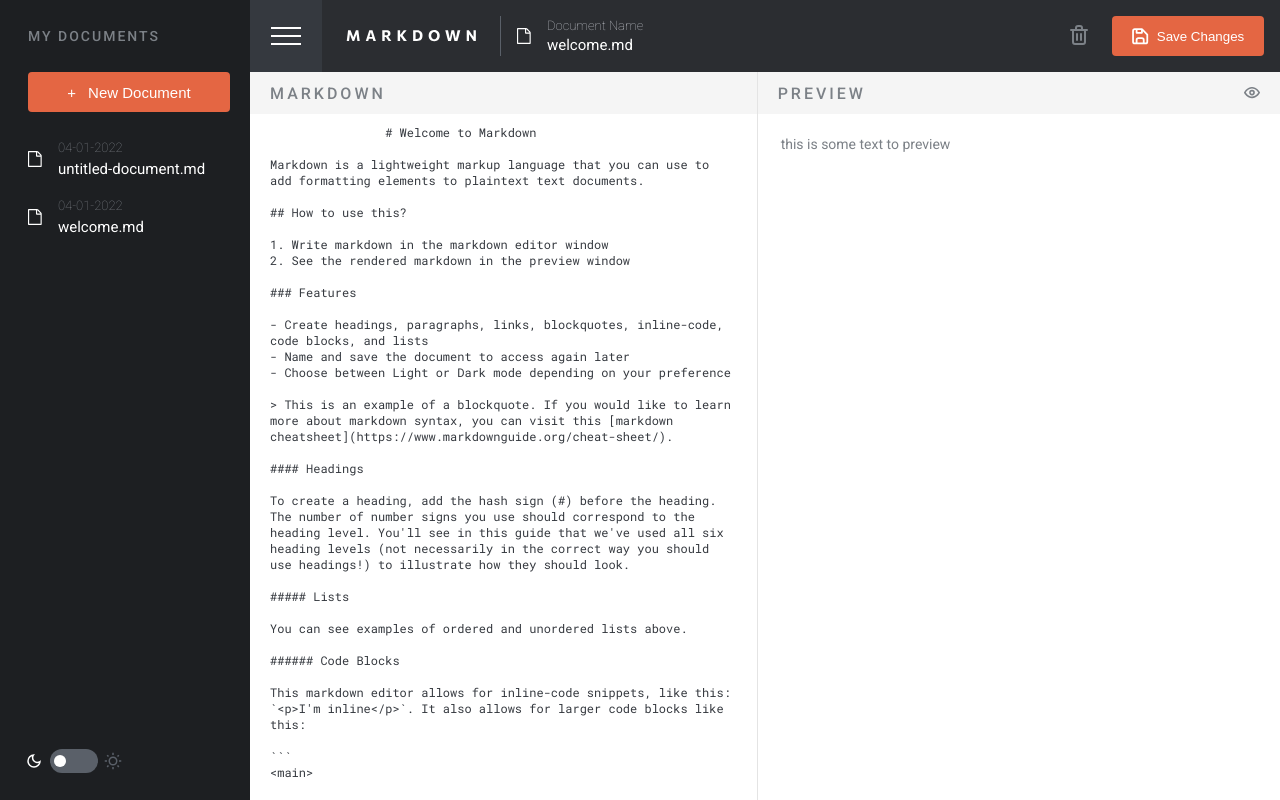
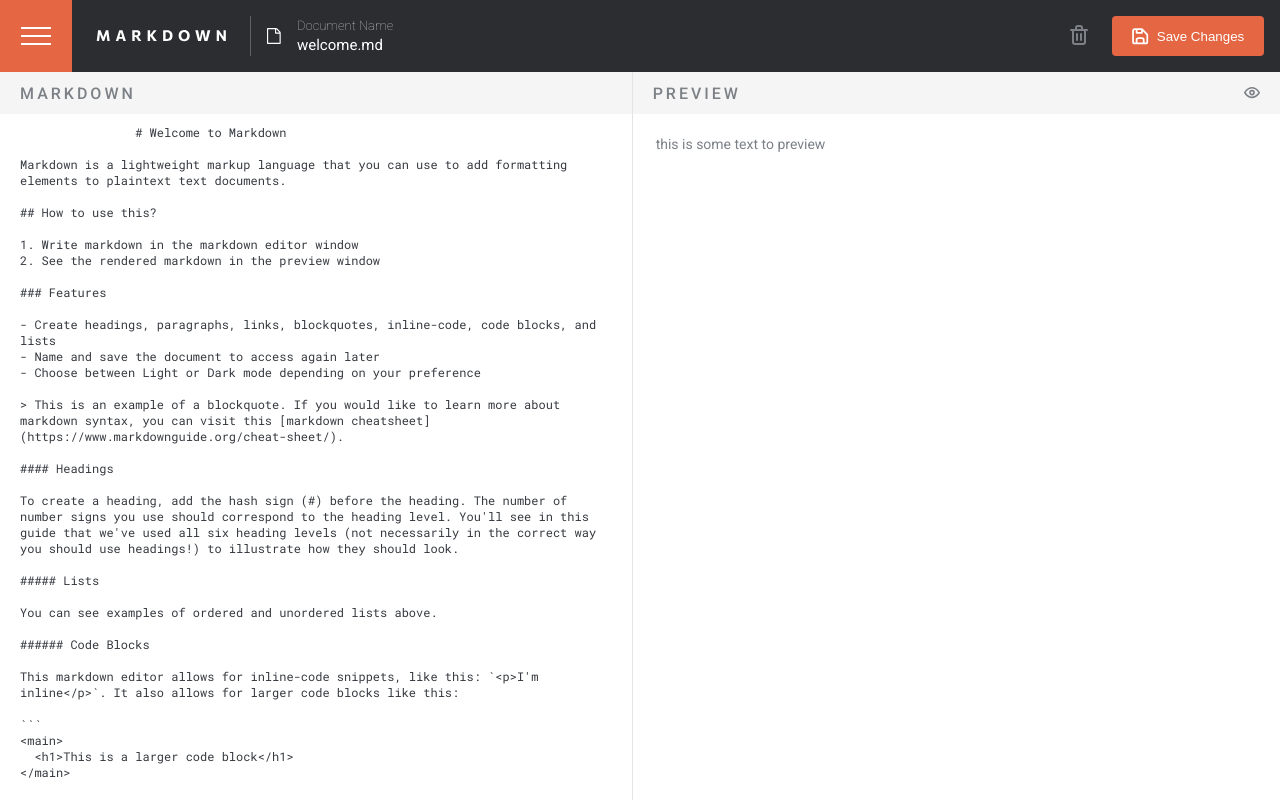
Before and after one commit to eawebmaster20/markdown-editor, an Angular app: page / in a window 1280 px wide. Built offline with nearby package versions, Linux system fonts and the light colour scheme.

Commit message:
Implement sidebar toggle

```diff
--- a/src/app/components/sidebar/sidebar.component.html
+++ b/src/app/components/sidebar/sidebar.component.html
@@ -1,4 +1,4 @@
-<aside>
+<aside [style]="{ display: sidebarService.isOpened ? 'block' : 'none' }">
   <h3 class="heading">MY DOCUMENTS</h3>
   <div class="first-section">
     <button class="">
--- a/src/app/components/sidebar/sidebar.component.ts
+++ b/src/app/components/sidebar/sidebar.component.ts
@@ -1,6 +1,7 @@
 import { Component, inject } from '@angular/core';
 import { ThemeTogglerComponent } from '../theme-toggler/theme-toggler.component';
 import { DocumentsService } from '../../services/documents.service';
+import { SidebarService } from '../../services/sidebar.service';
 
 interface Document {
   createdAt: string;
@@ -16,16 +17,8 @@ interface Document {
   styleUrl: './sidebar.component.scss',
 })
 export class SidebarComponent {
-  // files: DocumentType[] = [
-  //   {
-  //     time: '01 April 2022',
-  //     title: 'untitled-document.md',
-  //   },
-  //   {
-  //     time: '01 April 2022',
-  //     title: 'welcome.md',
-  //   },
-  // ];
+  sidebarService = inject(SidebarService);
+
   documents: Document[] = [];
   documentsService = inject(DocumentsService);
 
--- a/src/app/components/toolbar/toolbar.component.ts
+++ b/src/app/components/toolbar/toolbar.component.ts
@@ -14,6 +14,10 @@ export class ToolbarComponent {
   modalService = inject(ModalService);
 
   constructor() {
-    // console.log(this.sidebarService.getSidebarStatus());
+    console.log(this.sidebarService.getSidebarStatus());
+  }
+
+  hamburgerClicked() {
+    console.log('Hamburger menu clicked!');
   }
 }
--- a/src/app/services/sidebar.service.ts
+++ b/src/app/services/sidebar.service.ts
@@ -7,7 +7,7 @@ export class SidebarService {
   isOpened = false;
 
   toggleSidebar() {
-    this.isOpened ? (this.isOpened = false) : (this.isOpened = true);
+    this.isOpened = !this.isOpened;
   }
 
   getSidebarStatus() {
```
